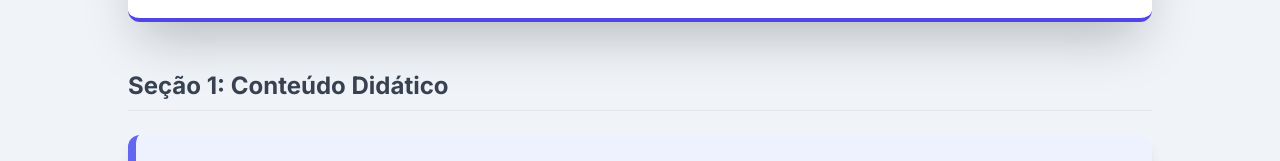
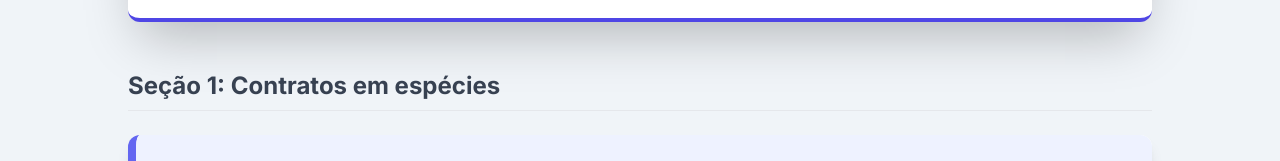
Before and after one commit to eloizasilva-sc/TEORIA-GERAL-DOS-CONTRATOS, a plain HTML site: page index.html in a window 1280 px wide. Shown: the part 214-375 px from the top of the page. Drawn offline with nearby package versions, Linux system fonts and the light colour scheme.

```diff
--- a/index.html
+++ b/index.html
@@ -71,7 +71,7 @@
             <p class="text-gray-600 mt-3 text-lg font-medium">Foco nas classificações e institutos mais cobrados pelo CC/02.</p>
         </header>
 
-        <h2 class="text-2xl font-bold text-gray-700 mb-6 border-b pb-2">Seção 1: Conteúdo Didático</h2>
+        <h2 class="text-2xl font-bold text-gray-700 mb-6 border-b pb-2">Seção 1: Contratos em espécies</h2>
 
         <main id="review-system" class="space-y-8">
 
```
